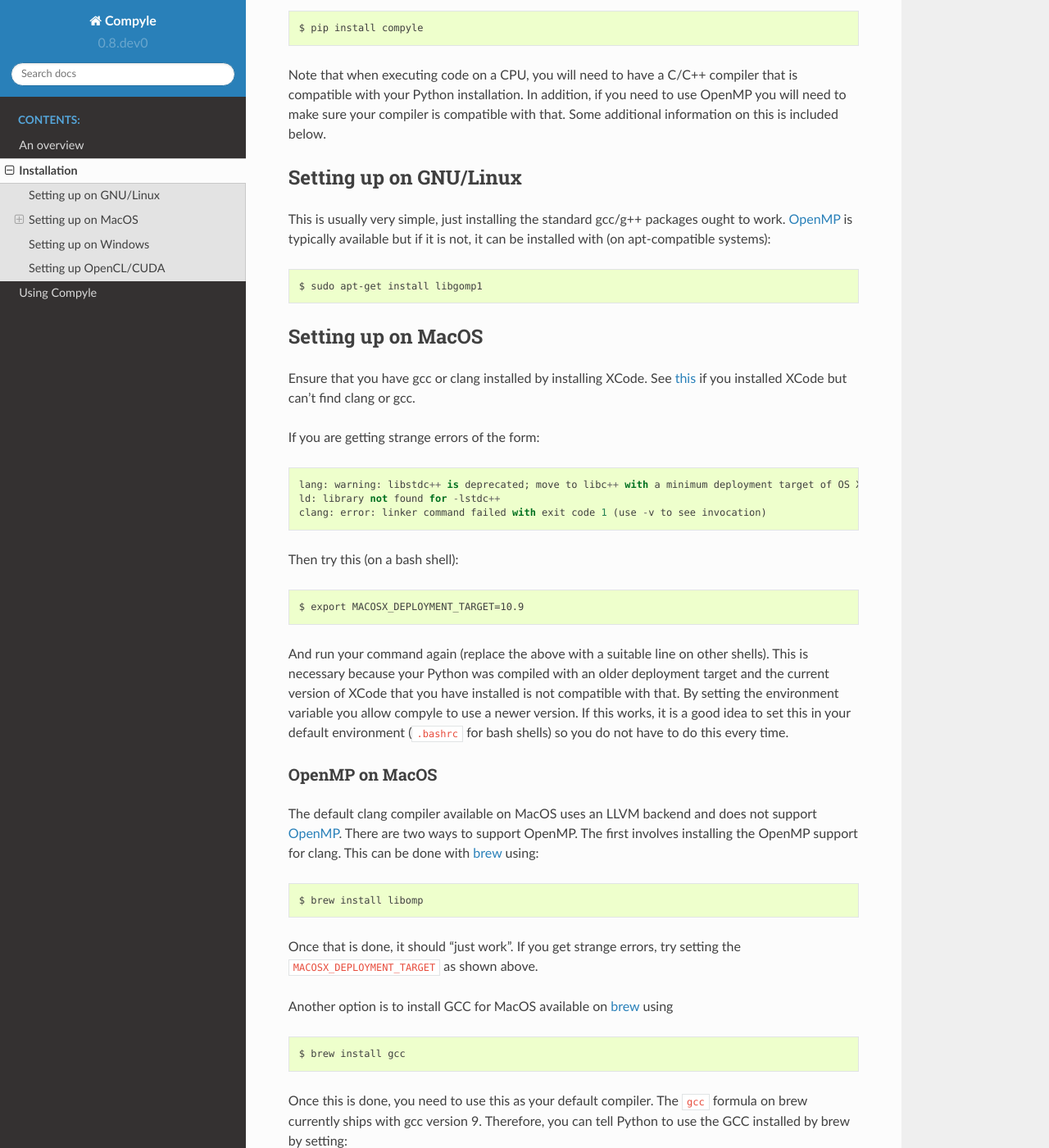
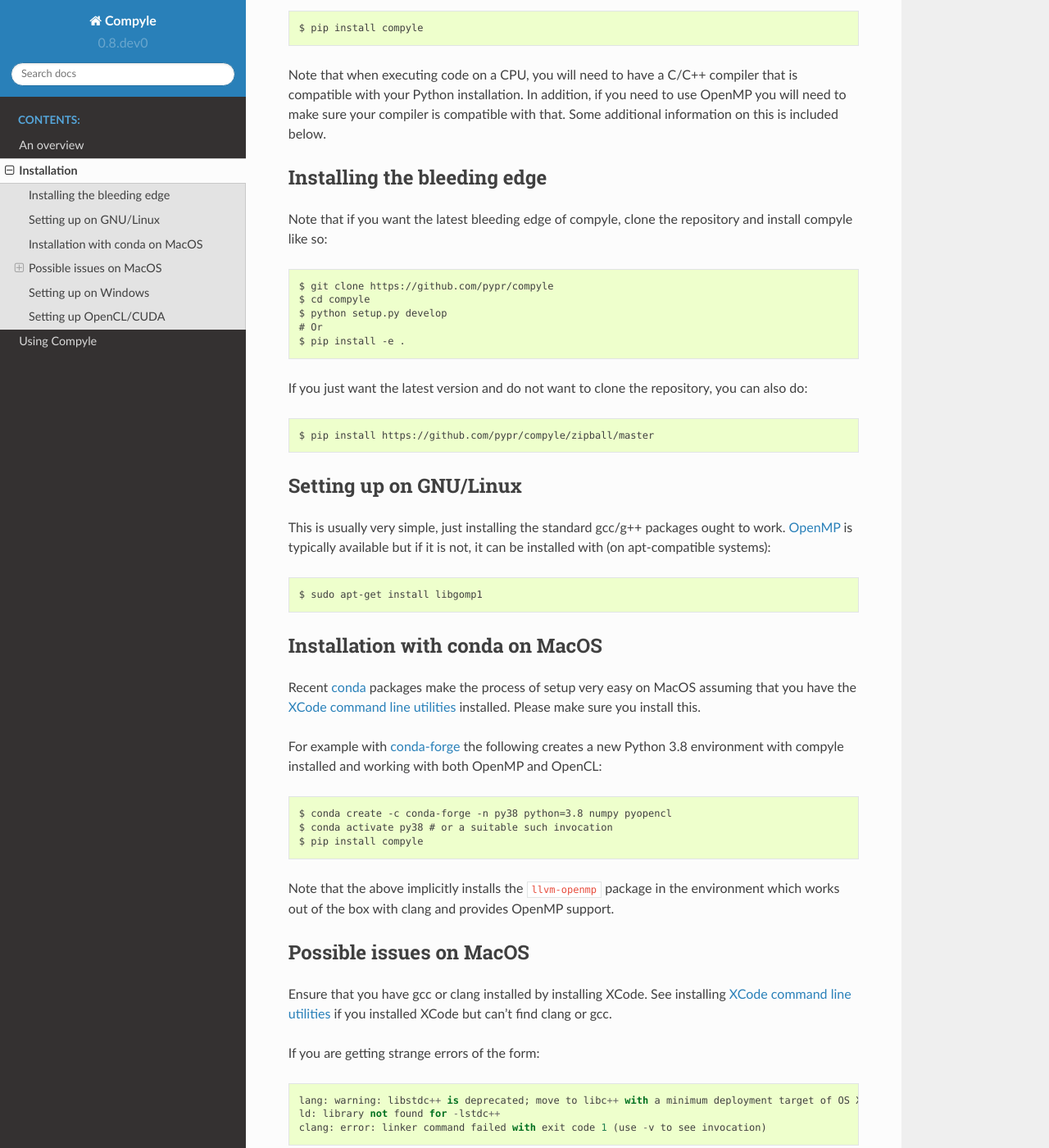
Before and after one commit to pypr/compyle, a Sphinx documentation site: the page built from docs/source/installation.rst, in a window 1280 px wide and 1400 px high, scrolled down 316 px. Shown: the whole window at 82% size. Built offline with Sphinx 7.4.7 and the Read the Docs theme 2.0.0, drawn with Linux system fonts in a browser that asks for light colours; some of the changed text lies outside the part shown.

Commit message:
Update installation instructions a little.

```diff
--- a/docs/source/installation.rst
+++ b/docs/source/installation.rst
@@ -16,6 +16,24 @@
 that is compatible with your Python installation. In addition, if you need to
 use OpenMP you will need to make sure your compiler is compatible with that.
 Some additional information on this is included below.
+
+Installing the bleeding edge
+----------------------------
+
+Note that if you want the latest bleeding edge of compyle, clone the
+repository and install compyle like so::
+
+  $ git clone https://github.com/pypr/compyle
+  $ cd compyle
+  $ python setup.py develop
+  # Or
+  $ pip install -e .
+
+If you just want the latest version and do not want to clone the repository,
+you can also do::
+
+  $ pip install https://github.com/pypr/compyle/zipball/master
+
 
 .. _PyOpenCL: https://documen.tician.de/pyopencl/
 .. _OpenCL: https://www.khronos.org/opencl/
@@ -36,12 +54,34 @@
     $ sudo apt-get install libgomp1
 
 
-Setting up on MacOS
----------------------
+Installation with conda on MacOS
+---------------------------------
 
-Ensure that you have gcc or clang installed by installing XCode. See `this
-<http://stackoverflow.com/questions/12228382/after-install-xcode-where-is-clang>`_
-if you installed XCode but can't find clang or gcc.
+Recent conda_ packages make the process of setup very easy on MacOS assuming
+that you have the `XCode command line utilities`_ installed. Please make sure
+you install this.
+
+For example with conda-forge_ the following creates a new Python 3.8
+environment with compyle installed and working with both OpenMP and OpenCL::
+
+  $ conda create -c conda-forge -n py38 python=3.8 numpy pyopencl
+  $ conda activate py38 # or a suitable such invocation
+  $ pip install compyle
+
+Note that the above implicitly installs the ``llvm-openmp`` package in the
+environment which works out of the box with clang and provides OpenMP support.
+
+.. _conda: https://docs.conda.io/
+.. _conda-forge: https://conda-forge.org/
+.. _XCode command line utilities: http://stackoverflow.com/questions/12228382/after-install-xcode-where-is-clang
+
+
+Possible issues on MacOS
+--------------------------
+
+Ensure that you have gcc or clang installed by installing XCode. See
+installing `XCode command line utilities`_ if you installed XCode but can't
+find clang or gcc.
 
 If you are getting strange errors of the form::
 
@@ -62,17 +102,22 @@
 to do this every time.
 
 
+
 OpenMP on MacOS
 ~~~~~~~~~~~~~~~~
 
+These instructions are a bit old and only if you are not using conda as
+discussed above.
+
 The default clang compiler available on MacOS uses an LLVM backend and does
-not support OpenMP_. There are two ways to support OpenMP. The first involves
-installing the OpenMP support for clang. This can be done with brew_ using::
+not support OpenMP_ out of the box. There are two ways to support OpenMP. The
+first involves installing the OpenMP support for clang. This can be done with
+brew_ using::
 
   $ brew install libomp
 
 Once that is done, it should "just work". If you get strange errors, try
-setting the ``MACOSX_DEPLOYMENT_TARGET`` as shown above.
+setting the ``MACOSX_DEPLOYMENT_TARGET`` as shown in the previous section.
 
 Another option is to install GCC for MacOS available on brew_ using ::
 
@@ -121,3 +166,8 @@
 you should be all set. Note that if you are only using OpenCL/CUDA you do not
 need to have Cython or a C/C++ compiler. Some features on CUDA require the use
 of the CuPy_ library.
+
+If you want to use OpenCL support, you will need to install the ``pyopencl``
+package (``conda install -c conda-forge pyopencl`` or ``pip install
+pyopencl``). For CUDA Support, you will need to install ``pycuda`` and
+``cupy``. Of course this assumes you have the required hardware for this.
```
